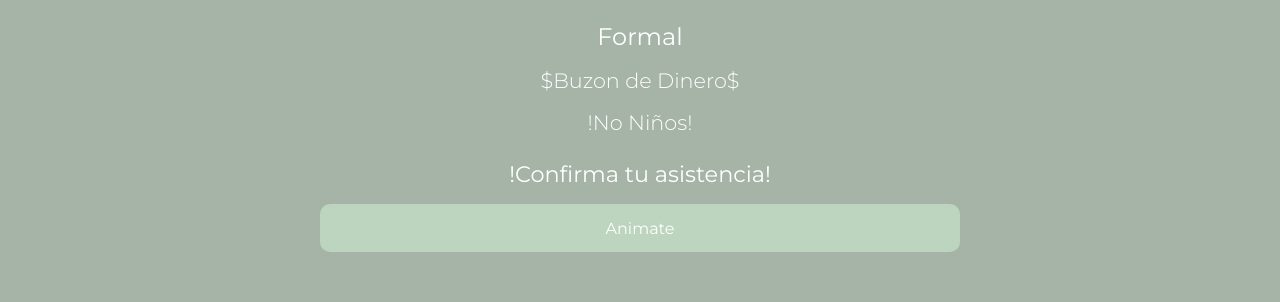
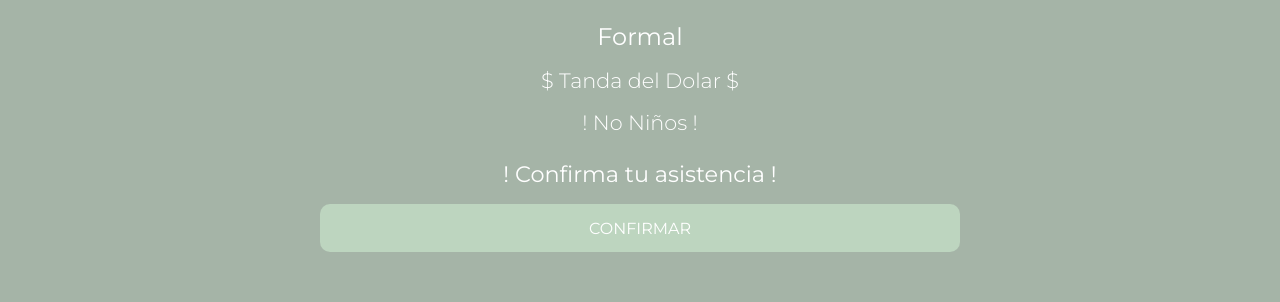
Before and after one commit to PixiesCorp/animation-demo, a Next.js app: page /asistencia in a window 1280 px wide. Shown: the part 336-638 px from the top of the page. Built offline with nearby package versions, Linux system fonts and the light colour scheme.

Commit message:
version 1.0.1

```diff
--- a/components/Animate.jsx
+++ b/components/Animate.jsx
@@ -140,7 +140,8 @@ export default function Animate() {
                     style: {
                       margin: 0,
                       padding: "0 0 0 5px",
-                      fontSize: 15,
+                      fontSize: 10,
+                      display: "none"
                     },
                   }}
                   name='message'
@@ -178,7 +179,7 @@ export default function Animate() {
         onClick={() => setIsOpen(true)}
         className={styles.btn}
       >
-        Animate
+        CONFIRMAR
       </motion.button>
     </div>
   );
--- a/components/Asist.jsx
+++ b/components/Asist.jsx
@@ -18,10 +18,10 @@ export default function Asist() {
       </div>
       <h3 className={styles.typeEvent}>Formal</h3>
       <div className={styles.info}>
-        <p>$Buzon de Dinero$</p>
-        <p>!No Niños!</p>
+        <p>$ Tanda del Dolar $</p>
+        <p>! No Niños !</p>
       </div>
-      <h1 className={styles.confirm}>!Confirma tu asistencia!</h1>
+      <h1 className={styles.confirm}>! Confirma tu asistencia !</h1>
       <Animate />
       <div className={styles.fill}></div>
     </div>
```
